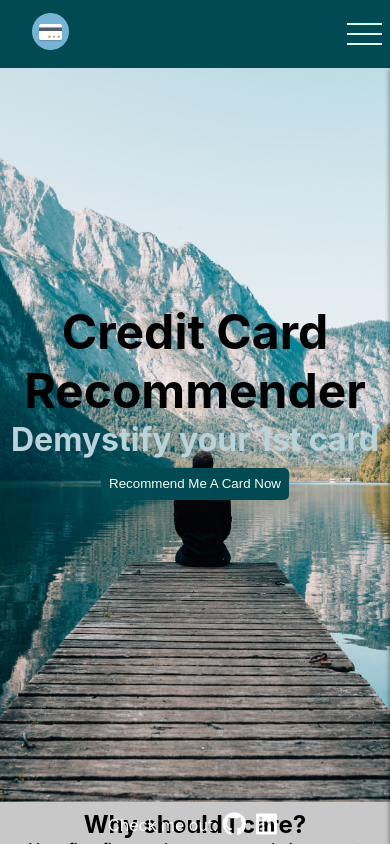
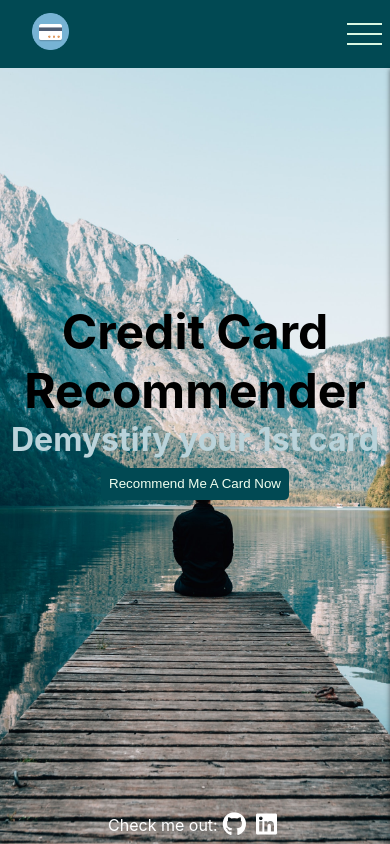
Before and after one commit to Human437/credit-card-recommender, a React (Create React App) app: page / in a window 390 px wide. Shown: the top 844 px of the page. Built offline with nearby package versions, Linux system fonts and the light colour scheme; no server answers.

Commit message:
Added fix for mobile view due to fixed position of main-nav-bar:

```diff
--- a/src/home-page/home-page.css
+++ b/src/home-page/home-page.css
@@ -87,4 +87,7 @@
   #money-fan{
     width: 90%;
   }
+  .parallax1{
+    height: 100vh;
+  }
 }
```
